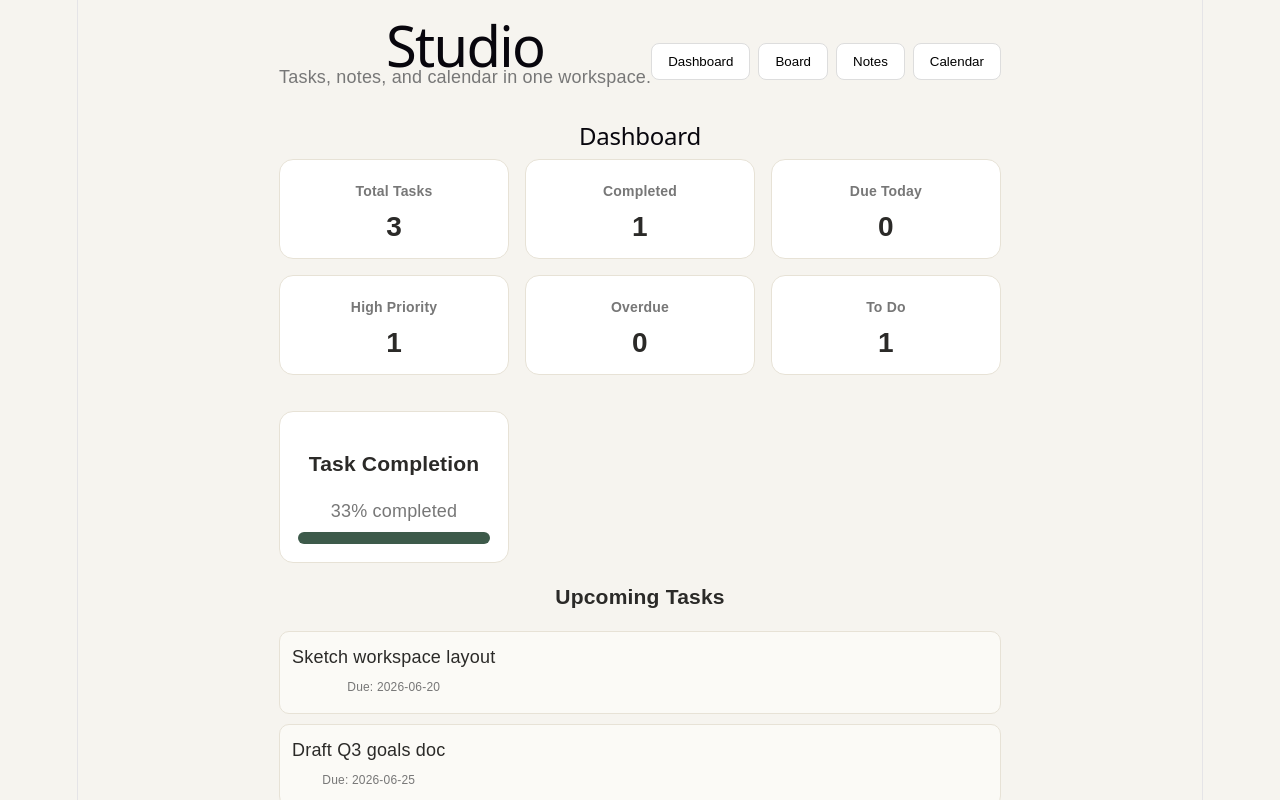
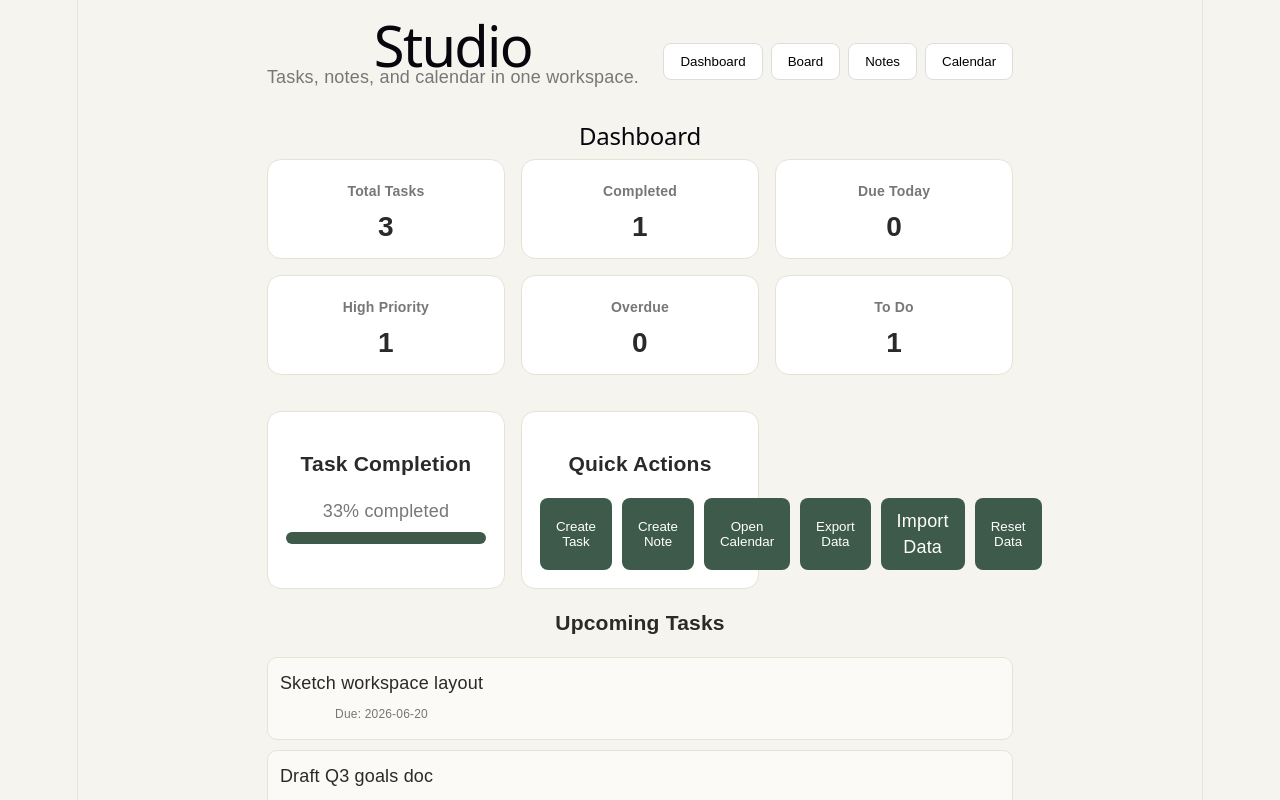
Before and after one commit to afrazmishak/workspace-app, a React (Vite) app: page / in a window 1280 px wide. Both pictures are taken after a click on the button "Dashboard". Shown: the top 800 px of the page. Built offline with nearby package versions, Linux system fonts and the light colour scheme.

Commit message:
Quick Actions, Export Workspace Data, Import Workspace Data

```diff
--- a/src/App.css
+++ b/src/App.css
@@ -362,3 +362,35 @@ body {
   font-weight: bold;
   margin-top: 4px;
 }
+
+.quick-actions {
+  margin-top: 20px;
+  background: white;
+  border: 1px solid #e7e2d6;
+  border-radius: 14px;
+  padding: 18px;
+}
+
+.quick-actions-grid {
+  display: flex;
+  gap: 10px;
+  margin-top: 12px;
+}
+
+.quick-actions-grid button {
+  padding: 10px 16px;
+  border: none;
+  background: #3d5a4a;
+  color: white;
+  border-radius: 8px;
+  cursor: pointer;
+}
+
+.import-button {
+  padding: 10px 16px;
+  border: none;
+  background: #3d5a4a;
+  color: white;
+  border-radius: 8px;
+  cursor: pointer;
+}
--- a/src/App.jsx
+++ b/src/App.jsx
@@ -188,6 +188,61 @@ function App() {
     setSelectedTask(null);
   }
 
+  function exportData() {
+    const workspaceData = {
+      tasks,
+      notes,
+      exportedAt: new Date().toISOString(),
+    };
+
+    const file = new Blob(
+      [JSON.stringify(workspaceData, null, 2)],
+      { type: "application/json" }
+    );
+
+    const url = URL.createObjectURL(file);
+
+    const link = document.createElement("a");
+    link.href = url;
+    link.document = "workspace-backup.json";
+    link.click();
+
+    URL.revokeObjectURL(url);
+  }
+
+  function importData(event) {
+    const file = event.target.files[0];
+
+    if (!file) return;
+
+    const reader = new FileReader();
+
+    reader.onload = function (e) {
+      const importedData = JSON.parse(e.target.result);
+
+      if (importedData.tasks && importedData.notes) {
+        setTasks(importedData.tasks);
+        setTasks(importedData.notes);
+      }
+    }
+
+    reader.readAsText(file);
+  }
+
+  function resetData() {
+    const confirmReset = window.confirm(
+      "Are you sure you want to reset all tasks and notes?"
+    );
+
+    if (!confirmReset) return;
+
+    localStorage.removeItem("workspace_tasks");
+    localStorage.removeItem("workspace_notes");
+
+    setTasks([]);
+    setNotes([]);
+  }
+
   return (
     <div className="app">
       <header className="header">
@@ -282,6 +337,42 @@ function App() {
                     className="progress-fill"
                     style={{ width: `${completionPercent}` }}
                   ></div>
+                </div>
+              </div>
+
+              <div className="quick-actions">
+                <h3>Quick Actions</h3>
+
+                <div className="quick-actions-grid">
+                  <button onClick={() => setView("board")}>
+                    Create Task
+                  </button>
+
+                  <button onClick={() => setView("notes")}>
+                    Create Note
+                  </button>
+
+                  <button onClick={() => setView("calendar")}>
+                    Open Calendar
+                  </button>
+
+                  <button onClick={exportData}>
+                    Export Data
+                  </button>
+
+                  <label className="import-button">
+                    Import Data
+                    <input
+                      type="file"
+                      accept="application/json"
+                      onChange={importData}
+                      hidden
+                    />
+                  </label>
+
+                  <button onClick={resetData}>
+  Reset Data
+</button>
                 </div>
               </div>
             </div>
```
